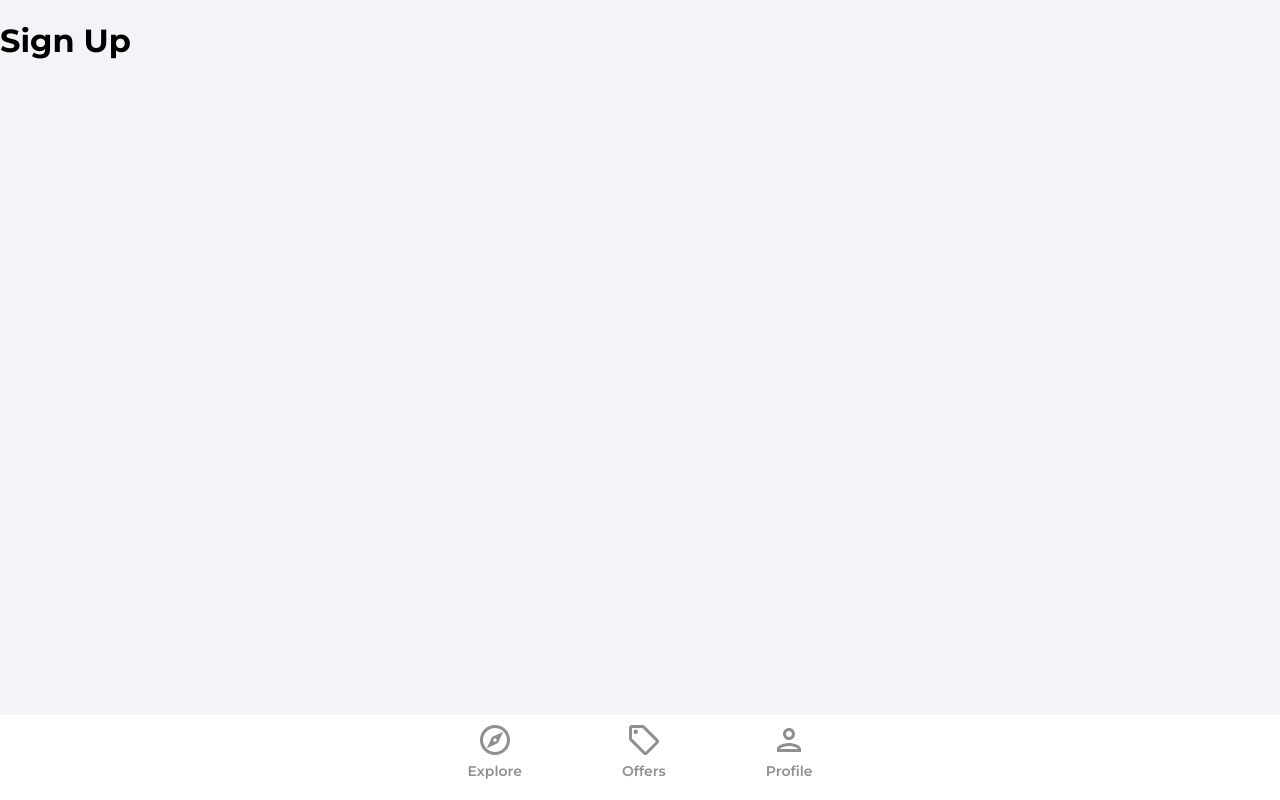
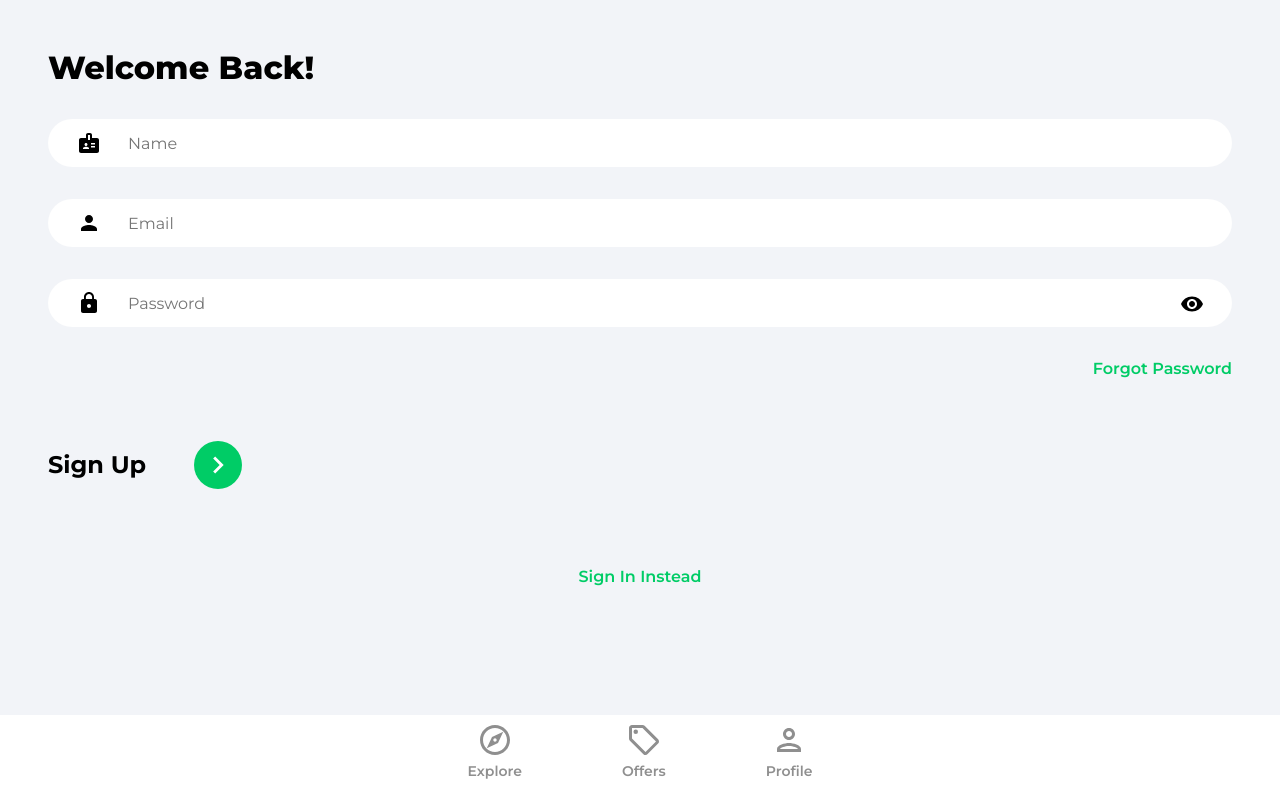
Before and after one commit to Marshneil13/Air-BnB, a React (Create React App) app: page /sign-up in a window 1280 px wide. Built offline with nearby package versions, Linux system fonts and the light colour scheme.

Commit message:
register to firestore

```diff
--- a/package.json
+++ b/package.json
@@ -6,7 +6,7 @@
     "@testing-library/jest-dom": "^5.16.4",
     "@testing-library/react": "^13.2.0",
     "@testing-library/user-event": "^13.5.0",
-    "firebase": "^9.8.1",
+    "firebase": "^9.8.2",
     "react": "^18.1.0",
     "react-dom": "^18.1.0",
     "react-router-dom": "^6.3.0",
--- a/src/firebase.config.js
+++ b/src/firebase.config.js
@@ -1,5 +1,5 @@
 import { initializeApp } from "firebase/app";
-import { getFireStore } from "firebase/firestore"
+import { getFirestore } from "firebase/firestore"
 
 // Your web app's Firebase configuration
 const firebaseConfig = {
@@ -13,4 +13,4 @@
 
 // Initialize Firebase
 initializeApp(firebaseConfig);
-export const db = getFireStore()
+export const db = getFirestore();
--- a/src/pages/SignUp.jsx
+++ b/src/pages/SignUp.jsx
@@ -1,9 +1,100 @@
+import {useState} from 'react'
+import {Link, useNavigate} from 'react-router-dom'
+import {ReactComponent as ArrowRightIcon} from '../assets/svg/keyboardArrowRightIcon.svg'
+import visibilityIcon from '../assets/svg/visibilityIcon.svg'
+import {getAuth, createUserWithEmailAndPassword, updateProfile} from 'firebase/auth'
+import {db} from '../firebase.config'
+
 function SignUp() {
+  const [showPassword, setShowPassword] = useState(false)
+  const [formData, setFormData] = useState({
+    name:'',
+    email:'',
+    password:''
+  })
+  const onChange = (e) => {
+    setFormData((prevState) => ({
+      ...prevState,
+      [e.target.id]: e.target.value,//to target either email or password
+    }))
+  }
+
+const {name, email, password} = formData
+const navigate = useNavigate()
+
+const onSubmit = async(e) => {
+  e.preventDefault();
+  try{
+    const auth = getAuth();
+    const userCredential = await createUserWithEmailAndPassword(auth, email, password);
+    const user = userCredential.user
+    updateProfile(auth.currentUser,{
+      displayName:name
+    })
+    navigate('/')
+  }catch(error){
+    console.log(error)
+  }
+}
+
   return (
-    <div>
-        <h1>Sign Up</h1>
-    </div>
+    <>
+        <div className="pageContainer">
+          <header>
+            <p className="pageHeader">Welcome Back!</p>
+          </header>
+
+          <div className='form-control w-full max-w-xs'></div>
+          <form onSubmit={onSubmit}>
+            <input
+            type='text'
+            className='nameInput'
+            placeholder='Name'
+            id='name'
+            value={name}
+            onChange={onChange}
+             />
+            <input
+            type='email'
+            className='emailInput'
+            placeholder='Email'
+            id='email'
+            value={email}
+            onChange={onChange}
+             />
+
+             <div className="passwordInputDiv">
+               <input type={showPassword? 'text':'password'}
+               className='passwordInput' placeholder='Password' id='password' value={password}
+               onChange={onChange}/>
+               <img src={visibilityIcon} alt="show password"
+               className='showPassword' onClick={() => setShowPassword((prevState) => !prevState)} />
+             </div>
+
+             <Link to='/forgot-password' className='forgotPasswordLink'>
+               Forgot Password
+             </Link>
+
+             <div className="signUpBar">
+               <p className="signUpText">
+                 Sign Up
+               </p>
+               <button className='signInButton'>
+                 <ArrowRightIcon fill='#ffffff' width='34px' height='34px'/>
+               </button>
+             </div>
+          </form>
+
+          {/* Google OAuth */}
+
+          <Link to='/sign-in' className='registerLink'>
+            Sign In Instead
+          </Link>
+        </div>
+    </>
   )
 }
 
 export default SignUp
+
+// getAuth to initialize authentication
```
Also changed, not shown: 1 other file (tests, documents, lock files or other folders).
